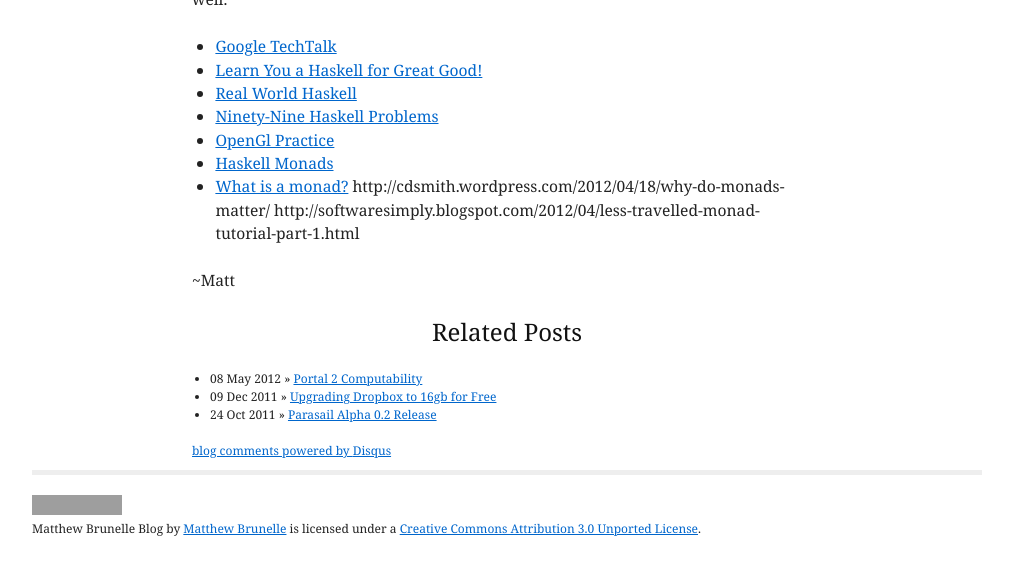
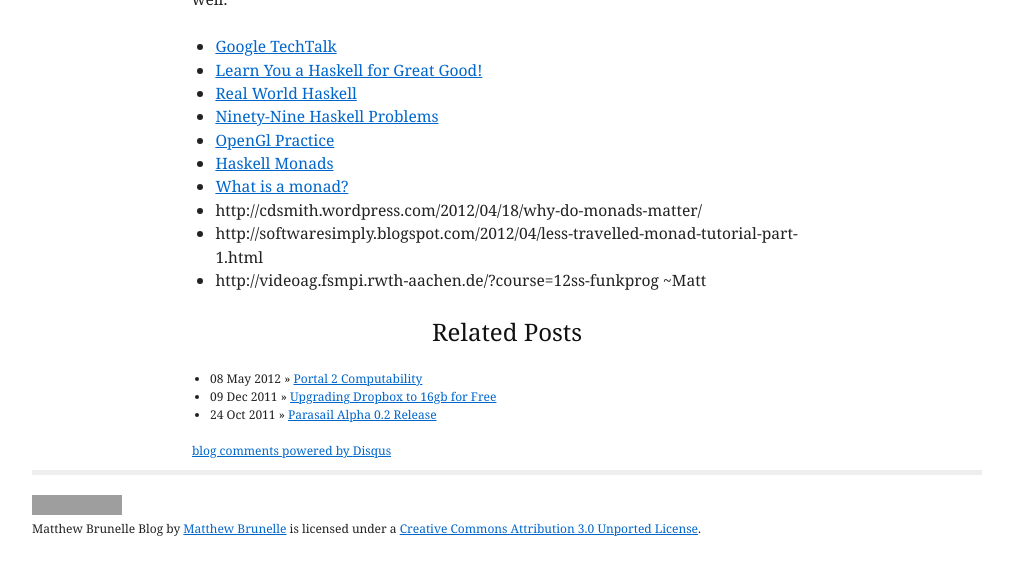
Before and after one commit to ciferkey/ciferkey.github.com, a Jekyll site: the page built from _posts/2011-10-28-HaskellNirvana.markdown, in a window 1280 px wide, cut to the strip 324-899 px from the top of the page. Shown: the whole strip, without its empty margins (133-1146 px from the left). Built offline with Jekyll 4.4.1, drawn with Linux system fonts in a browser that asks for light colours; comment, search, counter and statistics services are not loaded; some of the changed lines change nothing that is shown; grey boxes are pictures that could not be loaded.

Commit message:
left over changes

```diff
--- a/_posts/2011-10-28-HaskellNirvana.markdown
+++ b/_posts/2011-10-28-HaskellNirvana.markdown
@@ -14,7 +14,7 @@ Haskell is tough, and I love that about it. It forces you to take your time, in
  -   [OpenGl Practice](https://github.com/dagit/nehe-tuts)
  -   [Haskell Monads](http://unknownparallel.com/monads.php)
  -   [What is a monad?](http://jpembeddedsolutions.files.wordpress.com/2011/11/monads.pdf)
-http://cdsmith.wordpress.com/2012/04/18/why-do-monads-matter/
-http://softwaresimply.blogspot.com/2012/04/less-travelled-monad-tutorial-part-1.html
-
+ -   http://cdsmith.wordpress.com/2012/04/18/why-do-monads-matter/
+ -   http://softwaresimply.blogspot.com/2012/04/less-travelled-monad-tutorial-part-1.html
+ -   http://videoag.fsmpi.rwth-aachen.de/?course=12ss-funkprog
 ~Matt
```
